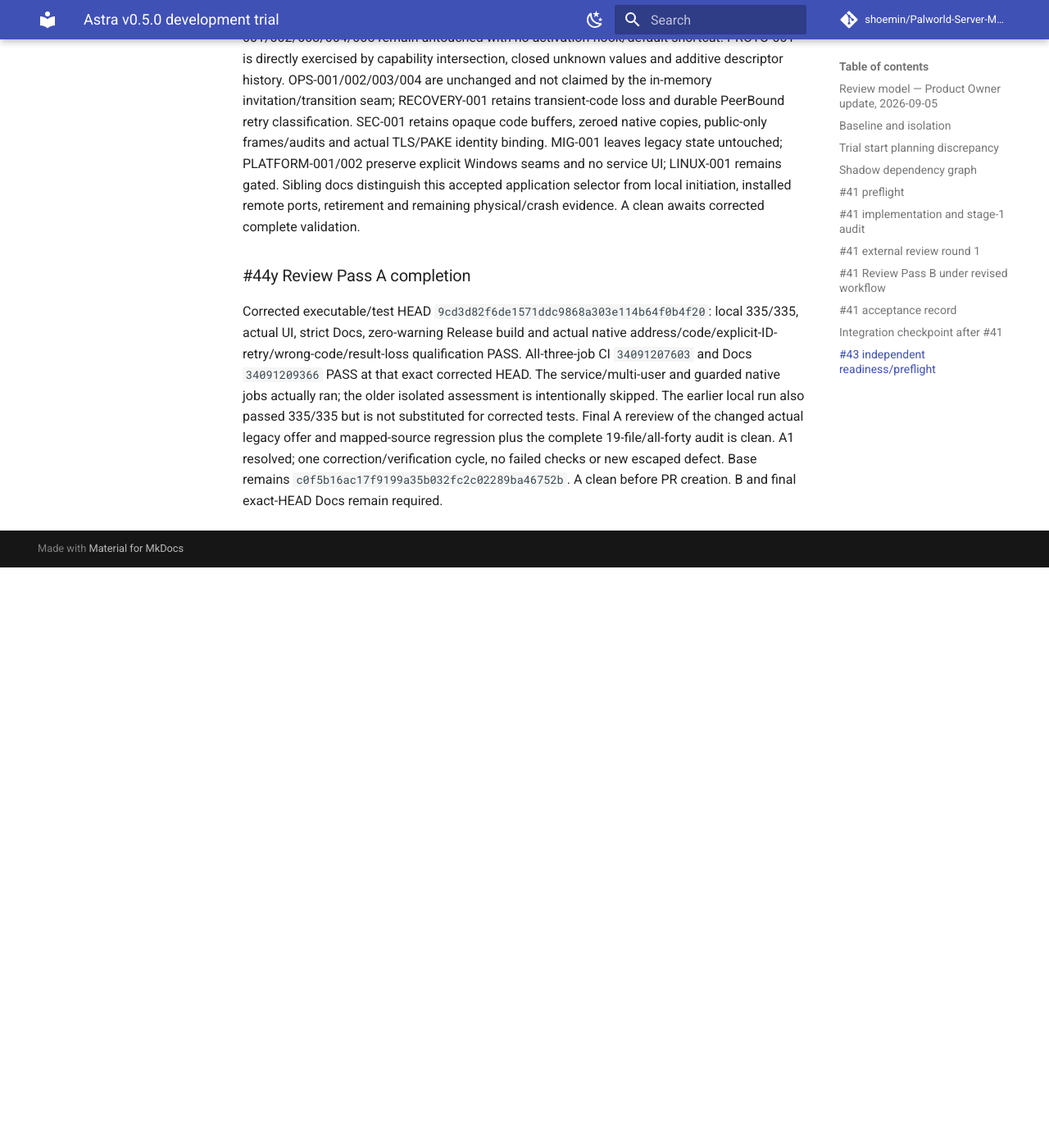
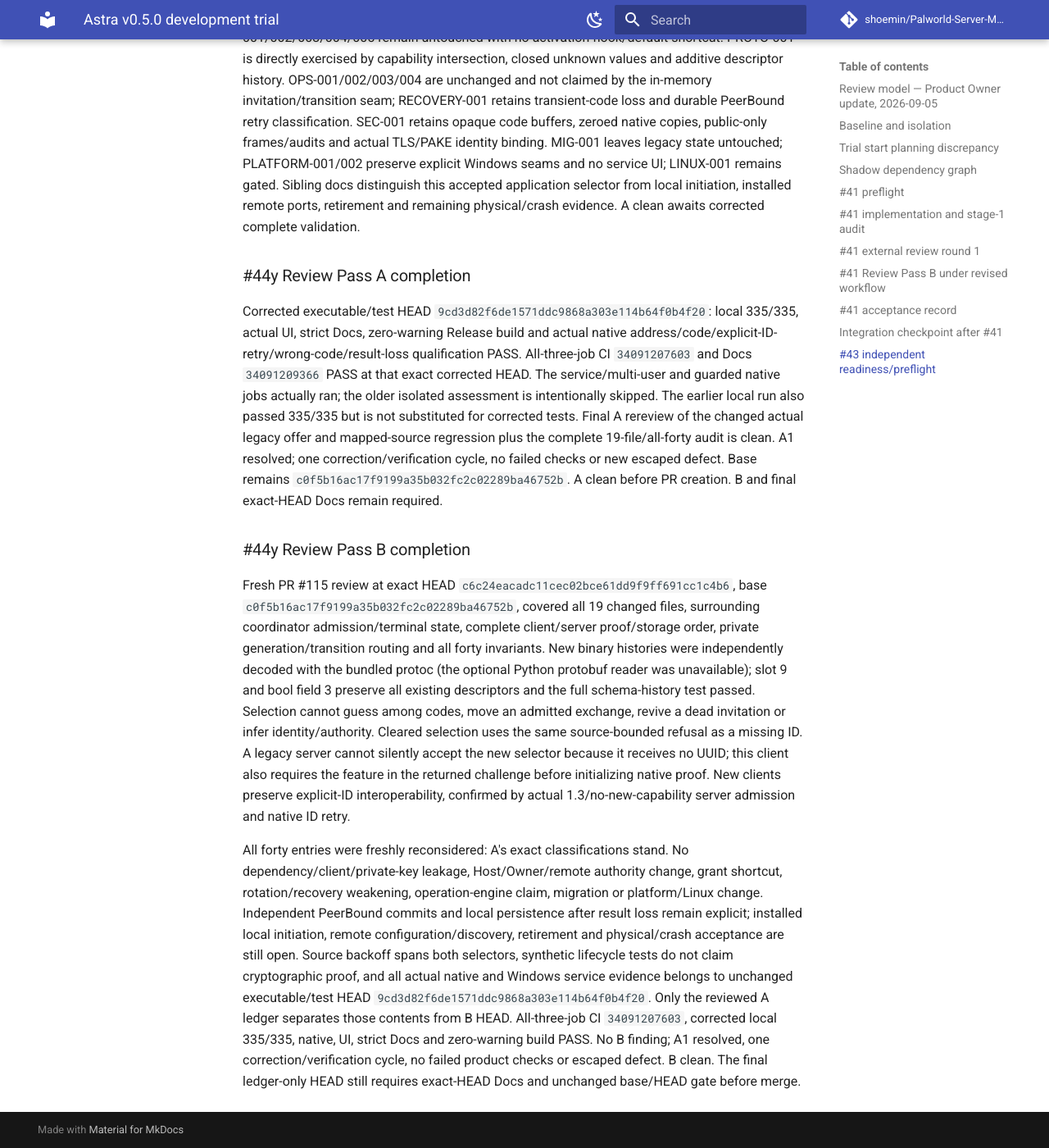
Before and after one commit to shoemin/Palworld-Server-Manager, an MkDocs documentation site: the page built from docs/experiments/astra-v0.5.0-trial.md, in a window 1280 px wide and 1400 px high, scrolled down 214613 px. Shown: the whole window at 82% size. Built offline with MkDocs 1.6.1 and Material for MkDocs 9.7.7, drawn with Linux system fonts in a browser that asks for light colours; comment, search, counter and statistics services are not loaded; before the commit the page ends 215305 px from its top, so only the background shows below that; part of the change alters nothing that is shown.

```diff
--- a/docs/experiments/astra-v0.5.0-trial.md
+++ b/docs/experiments/astra-v0.5.0-trial.md
@@ -2320,3 +2320,10 @@ All-forty audit: ARCH-001/002, CLIENT-001/002/003, HOST-001/002 and PERSIST-001
 ### #44y Review Pass A completion
 
 Corrected executable/test HEAD `9cd3d82f6de1571ddc9868a303e114b64f0b4f20`: local 335/335, actual UI, strict Docs, zero-warning Release build and actual native address/code/explicit-ID-retry/wrong-code/result-loss qualification PASS. All-three-job CI `34091207603` and Docs `34091209366` PASS at that exact corrected HEAD. The service/multi-user and guarded native jobs actually ran; the older isolated assessment is intentionally skipped. The earlier local run also passed 335/335 but is not substituted for corrected tests. Final A rereview of the changed actual legacy offer and mapped-source regression plus the complete 19-file/all-forty audit is clean. A1 resolved; one correction/verification cycle, no failed checks or new escaped defect. Base remains `c0f5b16ac17f9199a35b032fc2c02289ba46752b`. A clean before PR creation. B and final exact-HEAD Docs remain required.
+
+
+### #44y Review Pass B completion
+
+Fresh PR #115 review at exact HEAD `c6c24eacadc11cec02bce61dd9f9ff691cc1c4b6`, base `c0f5b16ac17f9199a35b032fc2c02289ba46752b`, covered all 19 changed files, surrounding coordinator admission/terminal state, complete client/server proof/storage order, private generation/transition routing and all forty invariants. New binary histories were independently decoded with the bundled protoc (the optional Python protobuf reader was unavailable); slot 9 and bool field 3 preserve all existing descriptors and the full schema-history test passed. Selection cannot guess among codes, move an admitted exchange, revive a dead invitation or infer identity/authority. Cleared selection uses the same source-bounded refusal as a missing ID. A legacy server cannot silently accept the new selector because it receives no UUID; this client also requires the feature in the returned challenge before initializing native proof. New clients preserve explicit-ID interoperability, confirmed by actual 1.3/no-new-capability server admission and native ID retry.
+
+All forty entries were freshly reconsidered: A's exact classifications stand. No dependency/client/private-key leakage, Host/Owner/remote authority change, grant shortcut, rotation/recovery weakening, operation-engine claim, migration or platform/Linux change. Independent PeerBound commits and local persistence after result loss remain explicit; installed local initiation, remote configuration/discovery, retirement and physical/crash acceptance are still open. Source backoff spans both selectors, synthetic lifecycle tests do not claim cryptographic proof, and all actual native and Windows service evidence belongs to unchanged executable/test HEAD `9cd3d82f6de1571ddc9868a303e114b64f0b4f20`. Only the reviewed A ledger separates those contents from B HEAD. All-three-job CI `34091207603`, corrected local 335/335, native, UI, strict Docs and zero-warning build PASS. No B finding; A1 resolved, one correction/verification cycle, no failed product checks or escaped defect. B clean. The final ledger-only HEAD still requires exact-HEAD Docs and unchanged base/HEAD gate before merge.
```
